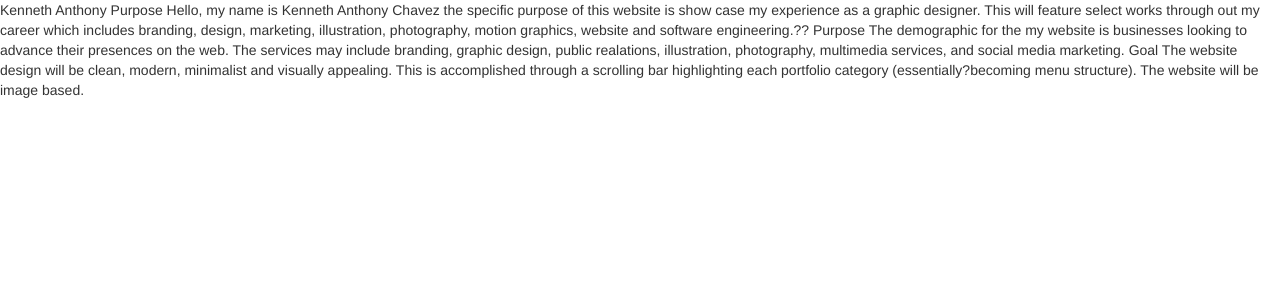
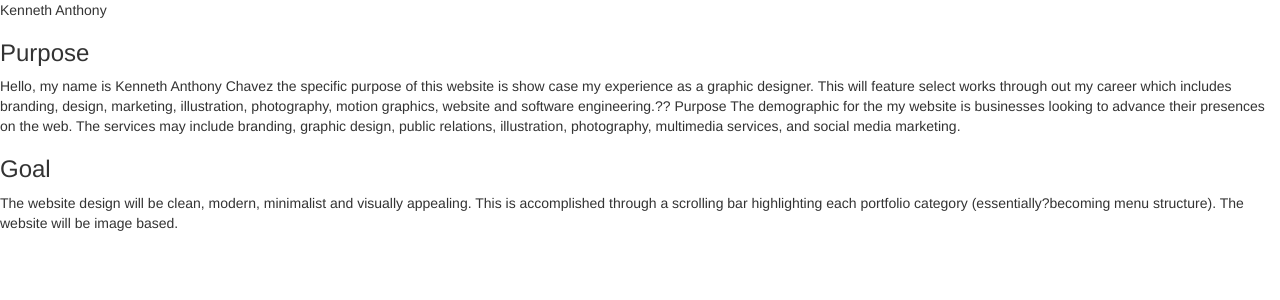
Before and after one commit to kenneth-anthony/kennethanthony.com, a PHP site: page / in a window 1280 px wide. Shown: the part 20-320 px from the top of the page. Run offline with PHP 8.4, Linux system fonts and the light colour scheme; some libraries are stand-ins or nearby versions.

Commit message:
pushing from the mac

```diff
--- a/index.php
+++ b/index.php
@@ -37,15 +37,23 @@
 		</div>
 	</header>
 	<body>
-		<p>
-			Kenneth Anthony
+		<div class="milestionOne">
+			<div class="logo" </div>
+			<p>
+				Kenneth Anthony
 
-	Purpose
-Hello, my name is Kenneth Anthony Chavez the specific purpose of this website is show case my experience as a graphic
-			designer. This will feature select works through out my career which includes branding, design, marketing,
-			illustration, photography, motion graphics, website and software engineering.?? Purpose The demographic for the my website is businesses looking to advance their presences on the web. The services may include branding, graphic design, public realations, illustration, photography, multimedia services, and social media marketing.
-Goal
-The website design will be clean, modern, minimalist and visually appealing. This is accomplished through a scrolling bar highlighting each portfolio category (essentially?becoming menu structure). The website will be image based.
+				<h3>Purpose</h3>
+				Hello, my name is Kenneth Anthony Chavez the specific purpose of this website is show case my experience as a graphic
+				designer. This will feature select works through out my career which includes branding, design, marketing,
+				illustration, photography, motion graphics, website and software engineering.?? Purpose The demographic for the my website is
+				businesses looking to advance their presences on the web. The services may include branding, graphic design, public relations,
+				illustration, photography, multimedia services, and social media marketing.
+
+				<h3>Goal</h3>
+				The website design will be clean, modern, minimalist and visually appealing.
+				This is accomplished through a scrolling bar highlighting each portfolio category
+				(essentially?becoming menu structure). The website will be image based.
+		</div>
 
 		</p>
 	</body>
```
